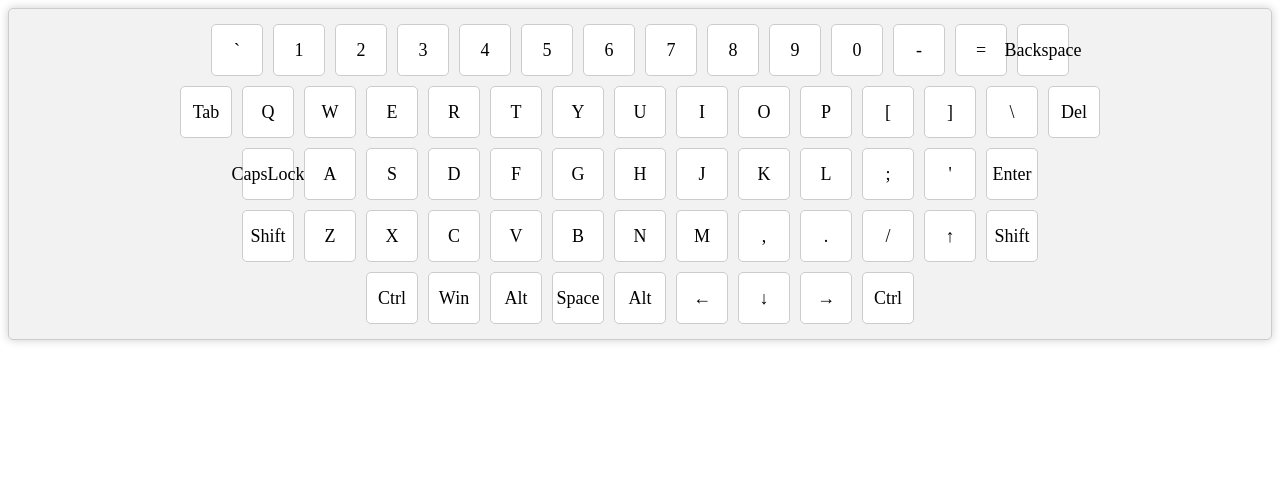
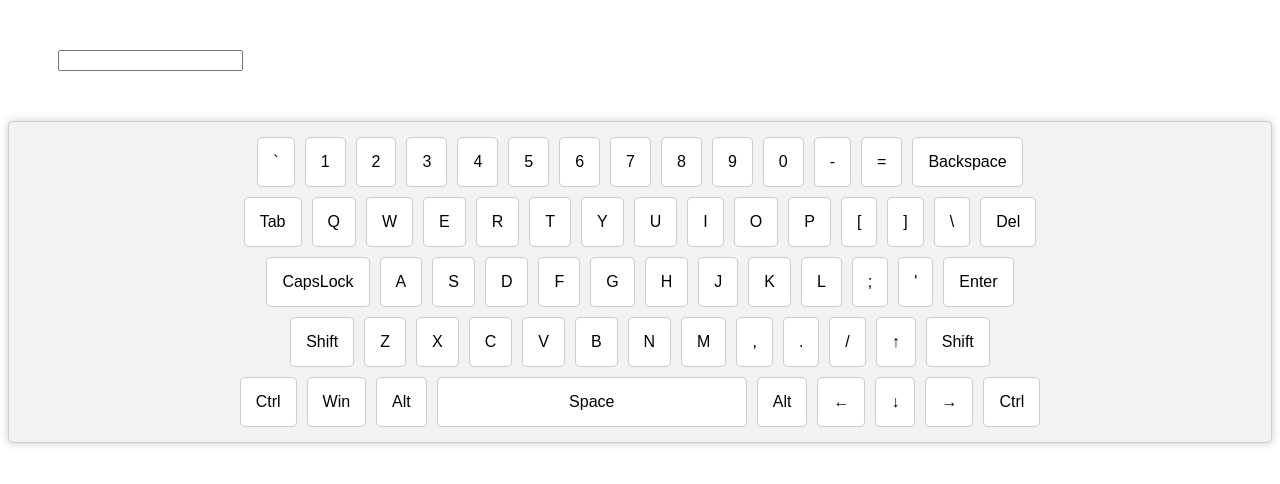
Before and after one commit to doroshev1ch/virtual-keyboard, a website: page virtual-keyboard/index.html in a window 1280 px wide. Drawn offline with Linux system fonts and the light colour scheme.

Commit message:
refactor: add some keyboard styles

```diff
--- a/virtual-keyboard/index.js
+++ b/virtual-keyboard/index.js
@@ -1,6 +1,8 @@
 /* eslint-disable no-restricted-syntax */
+const inputConteiner = document.createElement('input');
 const keyboardContainer = document.createElement('div');
 keyboardContainer.classList.add('keyboard-container');
+inputConteiner.classList.add('input-conteiner');
 
 const rows = [
   ['`', '1', '2', '3', '4', '5', '6', '7', '8', '9', '0', '-', '=', 'Backspace'],
@@ -24,4 +26,8 @@ for (const row of rows) {
   keyboardContainer.appendChild(rowContainer);
 }
 
+document.body.appendChild(inputConteiner);
 document.body.appendChild(keyboardContainer);
+
+const spaceElement = document.querySelector('.keyboard-row:nth-child(5) .keyboard-key:nth-child(4)');
+spaceElement.style.width = '310px';
--- a/virtual-keyboard/style.css
+++ b/virtual-keyboard/style.css
@@ -1,3 +1,13 @@
+* {
+    box-sizing: border-box;
+    font-family: sans-serif;
+}
+.input-conteiner {
+    display: flex;
+    justify-content: center;
+    align-items: center;
+    margin: 50px;
+}
 .keyboard-container {
     display: flex;
     flex-direction: column;
@@ -9,27 +19,27 @@
     padding: 10px;
     box-shadow: 0 0 10px rgba(0,0,0,0.2);
 }
-
 .keyboard-row {
     display: flex;
     justify-content: center;
     align-items: center;
+    width: auto;
 }
-
 .keyboard-key {
     display: flex;
     justify-content: center;
     align-items: center;
-    width: 50px;
-    height: 50px;
+    width: auto;
+    height: auto;
     background-color: #fff;
     border: 1px solid #ccc;
     border-radius: 5px;
-    font-size: 18px;
+    font-size: 16px;
     margin: 5px;
+    padding: 15px;
     cursor: pointer;
 }
-
 .keyboard-key:hover {
-    background-color: #f2f2f2;
+    background-color: rgb(225, 206, 246);
+    border: 1px solid rgb(225, 206, 246);
 }
```
Lines whose indentation alone changed are shown as unchanged.
